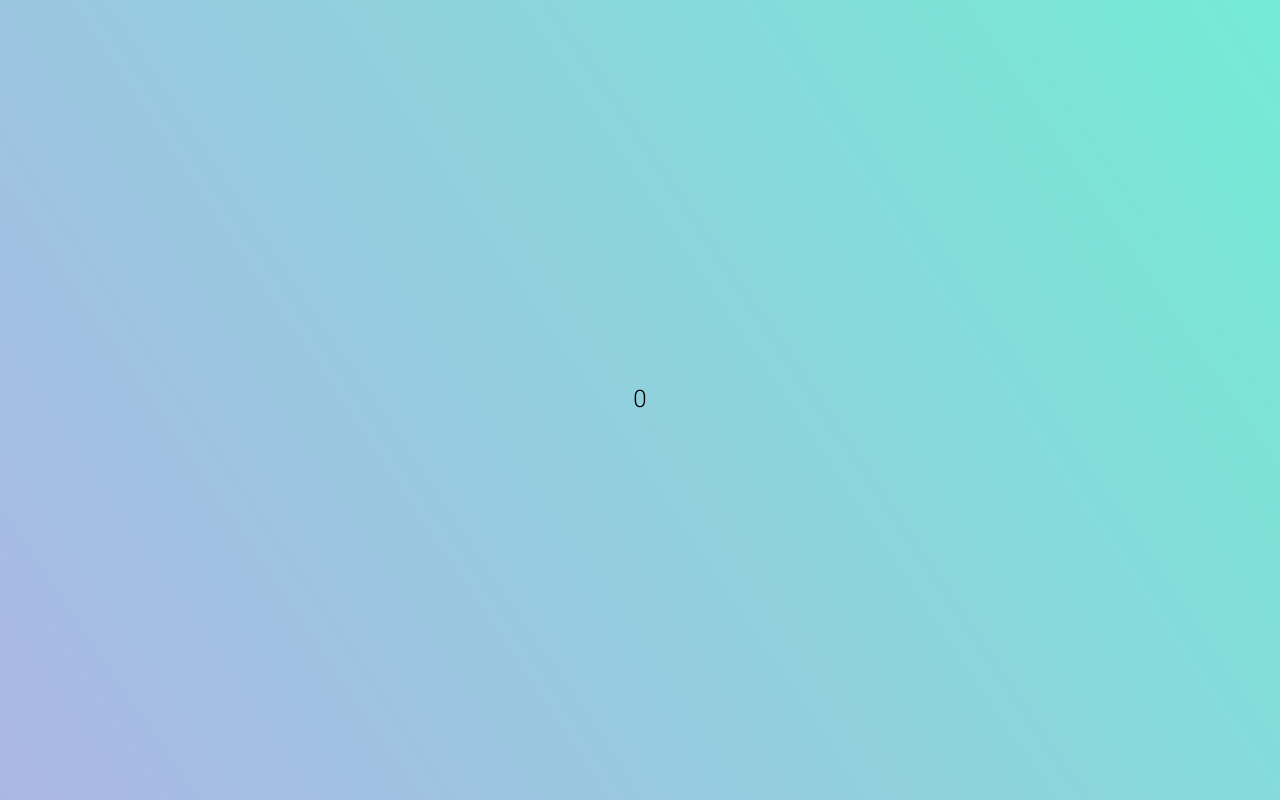
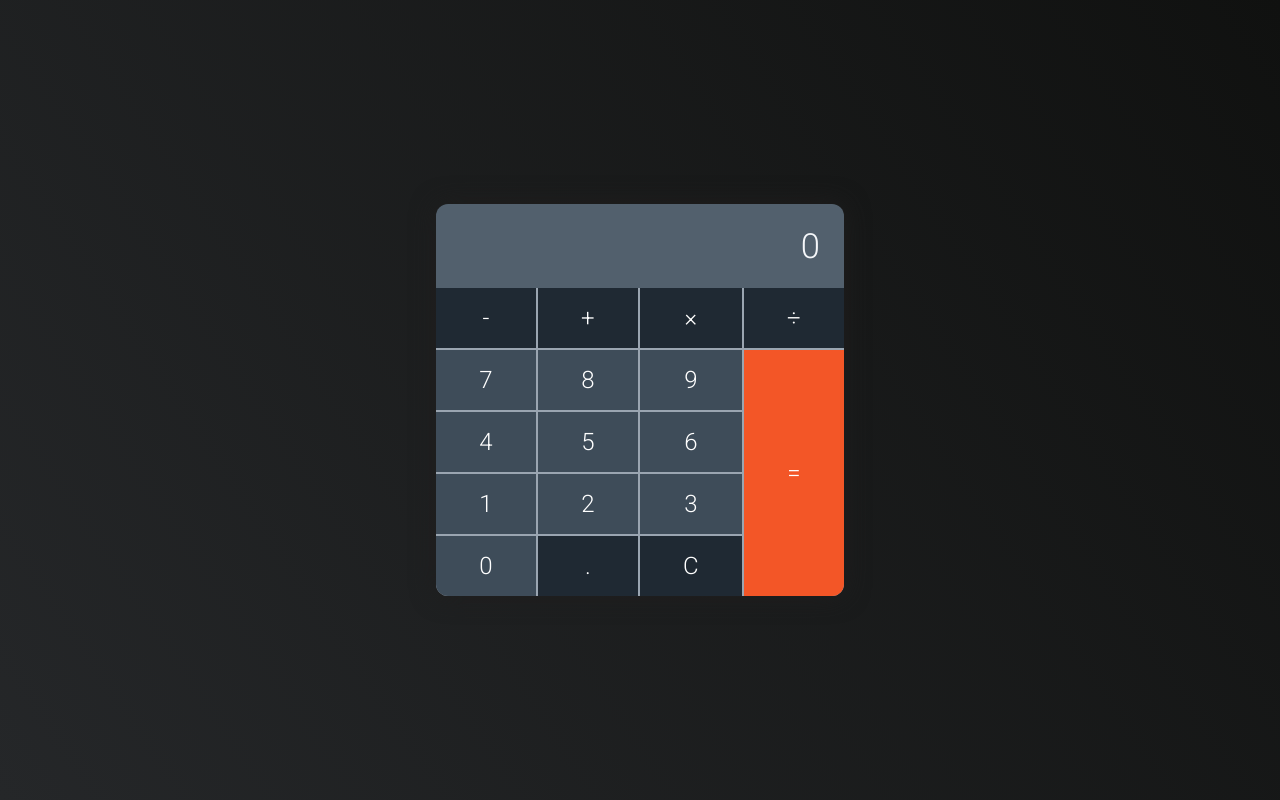
Before and after one commit to kemilbeltre/vanillawebprojects, a plain HTML site: page calculator/index.html in a window 1280 px wide. Drawn offline with Linux system fonts and the light colour scheme.

Commit message:
Add design of the calculator

```diff
--- a/calculator/css/styles.css
+++ b/calculator/css/styles.css
@@ -2,6 +2,7 @@
  * base styles and typography
  * ---------------
  */
+
 :root {
     --orange-050: #ffe8d9;
     --orange-100: #ffd0b5;
@@ -13,7 +14,6 @@
     --orange-700: #c52707;
     --orange-800: #ad1d07;
     --orange-900: #841003;
-
     --grey-050: #f5f7fa;
     --grey-100: #e4e7eb;
     --grey-200: #cbd2d9;
@@ -29,6 +29,7 @@
 /*******************
    Base styles
    *******************/
+
 html {
     font-size: 150%;
     font-weight: 300;
@@ -38,7 +39,7 @@
 
 body {
     display: flex;
-    background-image: linear-gradient(236deg, #74ebd5, #acb6e5);
+    background-image: linear-gradient(236deg, #101110, #252729);
     justify-content: center;
     align-items: center;
     height: 100vh;
@@ -49,5 +50,108 @@
    *******************/
 
 .calculator {
-       box-shadow: 0 0 25px rgba(0, 0, 0,);
+    box-shadow: 0 0 25px rgb(31, 30, 30);
+    border-radius: 0.5rem;
+    overflow: hidden;
 }
+
+.calculator__display {
+    background-color: var(--grey-600);
+    color: var(--grey-050);
+    width: 17rem;
+    padding: 0.75rem 1rem;
+    text-align: right;
+    font-size: calc(1rem * 1.2 * 1.2);
+}
+
+.calculator__keys {
+    grid-gap: 2px;
+    background: var(--grey-300);
+    display: grid;
+    grid-template-columns: repeat(4, auto);
+    grid-template-areas:
+        ". . . ."
+        "seven eight nine equal"
+        "four five six equal"
+        "one two three equal"
+        "_zeroo _decmal clear equal";
+}
+
+.calculator__keys > button {
+    border: 0;
+}
+
+.one {
+    grid-area: one;
+}
+
+.two {
+    grid-area: two;
+}
+
+.three {
+    grid-area: three;
+}
+
+.four {
+    grid-area: four;
+}
+
+.five {
+    grid-area: five;
+}
+
+.six {
+    grid-area: six;
+}
+
+.seven {
+    grid-area: seven;
+}
+
+.eight {
+    grid-area: eight;
+}
+
+.nine {
+    grid-area: nine;
+}
+
+.zero {
+    grid-area: _zero;
+}
+
+.decimal {
+    grid-area: _decimal;
+}
+
+.clear {
+    grid-area: clear;
+}
+.equal{
+    grid-area: equal;
+    background-color: var(--orange-500);
+    color: #fff;
+}
+.equal:active {
+    grid-area: equal;
+    background-color: var(--orange-600);
+    color: #fff;
+}
+
+.operator {
+    background: var(--grey-900);
+    color: #fff;
+}
+.number {
+    background: var(--grey-700);
+    color: #fff;
+}
+.number:active {
+    background: var(--grey-900);
+    color: #fff;
+}
+.operator:active {
+    background: var(--grey-700);
+    color: #fff;
+}
--- a/calculator/index.html
+++ b/calculator/index.html
@@ -1,5 +1,6 @@
 <!DOCTYPE html>
 <html lang="en">
+
 <head>
     <meta charset="UTF-8">
     <meta http-equiv="X-UA-Compatible" content="IE=edge">
@@ -12,14 +13,34 @@
     <link rel="stylesheet" href="css/styles.css">
     <link rel="stylesheet" href="css/reset.css">
 </head>
+
 <body>
     <div class="container">
         <div class="calculator">
             <div class="calculator__display">0</div>
-            <div class="calculator_keys"></div>
+            <div class="calculator__keys">
+                <button class="operator min">-</button>
+                <button class="operator plus">+</button>
+                <button class="operator times">&times;</button>
+                <button class="operator divide">÷</button>
+                <button class="number one">1</button>
+                <button class="number two">2</button>
+                <button class="number three">3</button>
+                <button class="number four">4</button>
+                <button class="number five">5</button>
+                <button class="number six">6</button>
+                <button class="number seven">7</button>
+                <button class="number eight">8</button>
+                <button class="number nine">9</button>
+                <button class="number _zero">0</button>
+                <button class="operator _decimal">.</button>
+                <button class="operator clear">C</button>
+                <button class="equal">=</button>
+            </div>
         </div>
     </div>
 
     <script src="js/main.js"></script>
 </body>
+
 </html>
```
Lines whose indentation alone changed are shown as unchanged.
